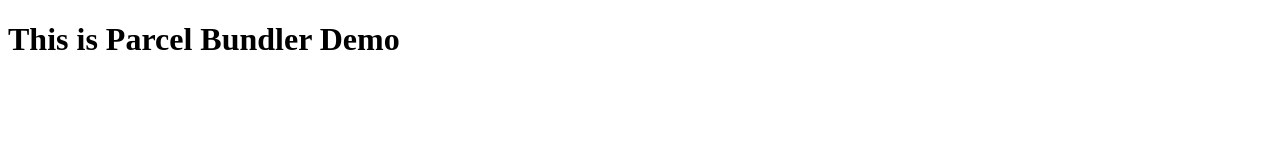
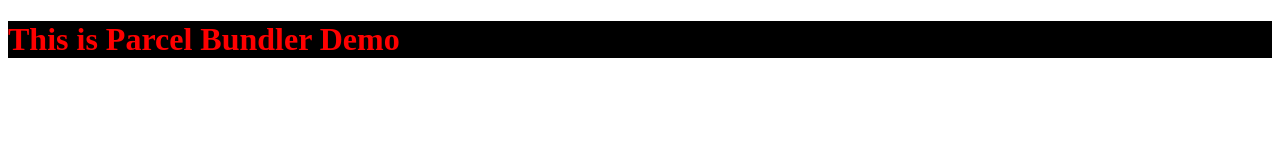
Before and after one commit to samshah007/parcel, a React app: page / in a window 1280 px wide. Built offline with nearby package versions, Linux system fonts and the light colour scheme.

Commit message:
Updated with CSS file

```diff
--- a/index.js
+++ b/index.js
@@ -1,9 +1,10 @@
 import React from 'react';
 import ReactDom from 'react-dom';
+import './main.css';
 
 const HelloWorld = () => {
     return(
-        <div>
+        <div className="main">
             <h1>This is Parcel Bundler Demo</h1>
         </div>
     )
--- /dev/null
+++ b/main.css
@@ -0,0 +1,5 @@
+.main {
+    /* Reference an image file */
+    color: red;
+    background-color: black;
+}
--- a/package.json
+++ b/package.json
@@ -4,6 +4,7 @@
   "description": "",
   "main": "index.js",
   "dependencies": {
+    "main.css": "^2.1.0",
     "react": "^17.0.1",
     "react-dom": "^17.0.1"
   },
@@ -14,7 +15,8 @@
     "parcel-bundler": "^1.12.4"
   },
   "scripts": {
-    "start": "parcel index.html"
+    "start": "parcel index.html",
+    "build": "parcel build index.html"
   },
   "keywords": [],
   "author": "",
```
Also changed, not shown: dist/index.html, 9 other files.
